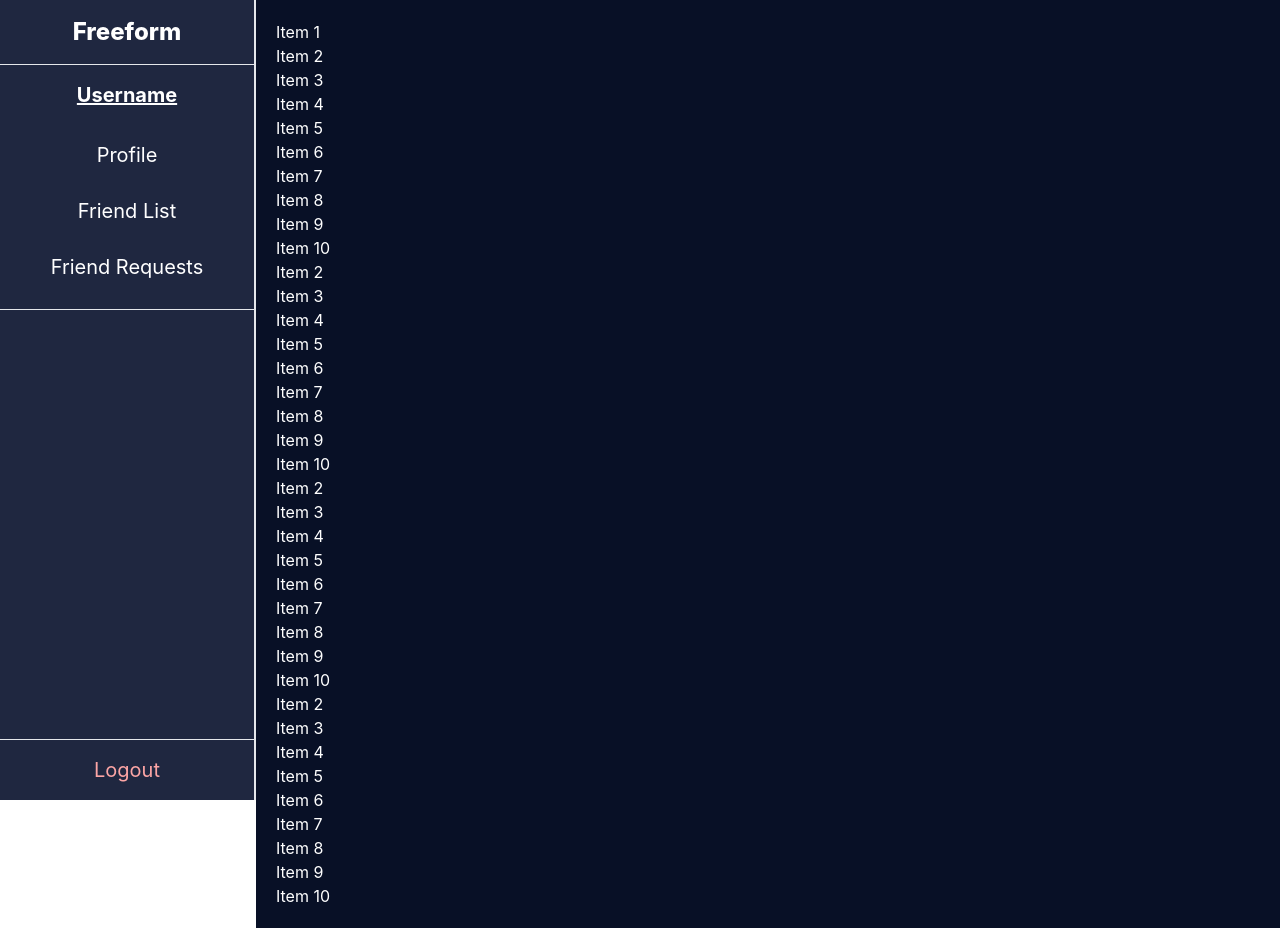
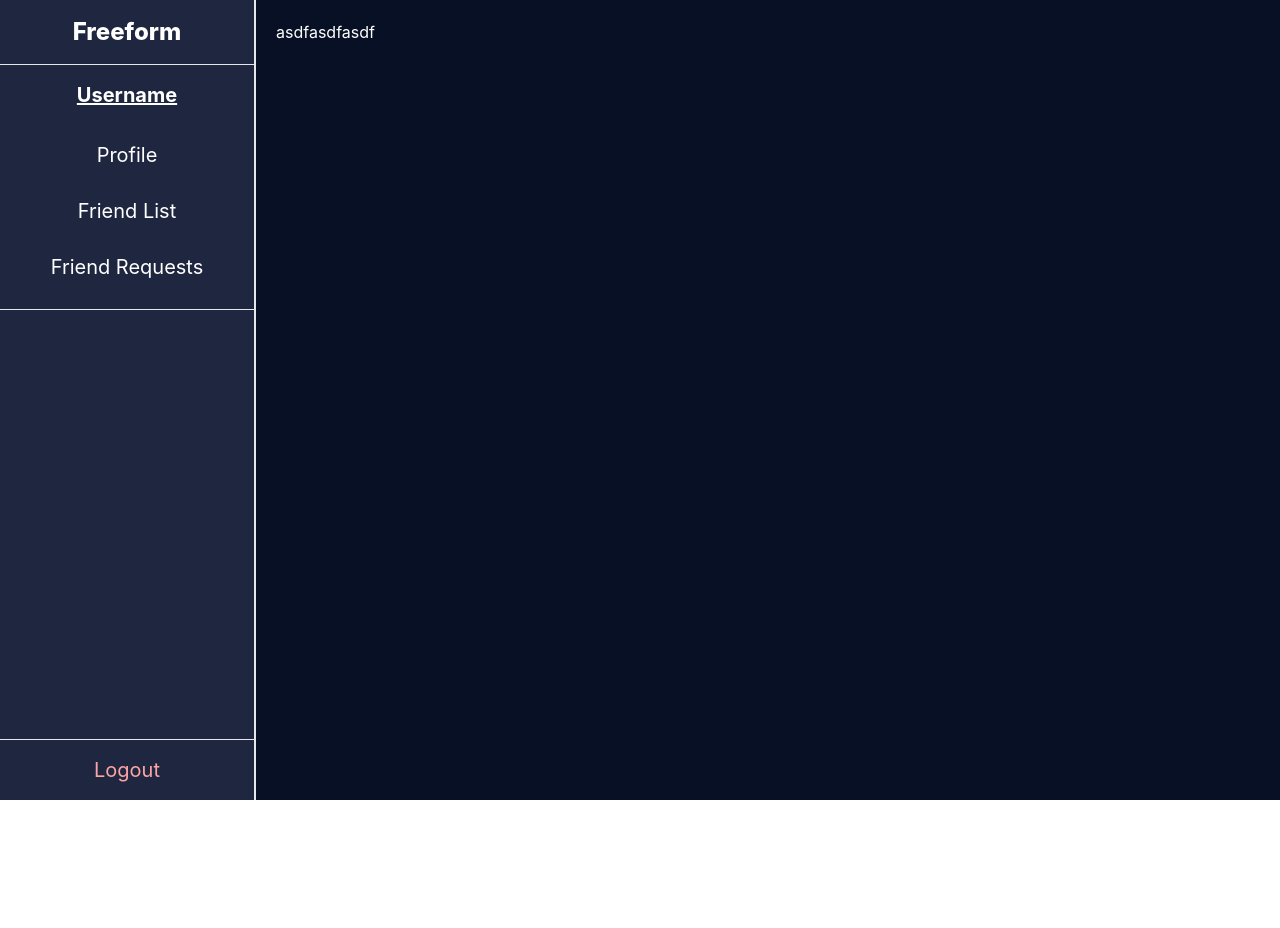
Before and after one commit to pykm05/social-media-app, a React (Create React App) app in the folder freeform-app/: page /feed in a window 1280 px wide. After the commit the page ends 800 px from the top, so only its background shows below. Built offline with nearby package versions, Linux system fonts and the light colour scheme.

Commit message:
Testing Components

```diff
--- a/freeform-app/src/Feed.js
+++ b/freeform-app/src/Feed.js
@@ -1,4 +1,6 @@
 import { useNavigate } from "react-router-dom";
+
+import CreatePost from "./components/CreatPost.jsx"
 
 function Home() {
     const navigate = useNavigate();
@@ -29,44 +31,8 @@ function Home() {
                         <button class="text-xl p-4 border-t w-full text-red-300 hover:bg-red-400 hover:text-white transition-colors">Logout</button>
                     </div>
                 </div>
-                <div class = "ml-[20%] p-5 text-white font-inter x-1/5 w-4/5 overflow-y-auto bg-custom-dark">
-                <p>Item 1</p>
-                <p>Item 2</p>
-      <p>Item 3</p>
-      <p>Item 4</p>
-      <p>Item 5</p>
-      <p>Item 6</p>
-      <p>Item 7</p>
-      <p>Item 8</p>
-      <p>Item 9</p>
-      <p>Item 10</p>
-      <p>Item 2</p>
-      <p>Item 3</p>
-      <p>Item 4</p>
-      <p>Item 5</p>
-      <p>Item 6</p>
-      <p>Item 7</p>
-      <p>Item 8</p>
-      <p>Item 9</p>
-      <p>Item 10</p>
-      <p>Item 2</p>
-      <p>Item 3</p>
-      <p>Item 4</p>
-      <p>Item 5</p>
-      <p>Item 6</p>
-      <p>Item 7</p>
-      <p>Item 8</p>
-      <p>Item 9</p>
-      <p>Item 10</p>
-      <p>Item 2</p>
-      <p>Item 3</p>
-      <p>Item 4</p>
-      <p>Item 5</p>
-      <p>Item 6</p>
-      <p>Item 7</p>
-      <p>Item 8</p>
-      <p>Item 9</p>
-      <p>Item 10</p>
+                <div class = "ml-[20%] p-5 text-white font-inter x-1/5 w-4/5 overflow-y-auto bg-custom-dark items-center">
+                    <CreatePost/>
                 </div>
             </div>
         </div>
--- /dev/null
+++ b/freeform-app/src/components/CreatPost.jsx
@@ -0,0 +1,11 @@
+import React from 'react';
+
+function CreatePost() {
+  return (
+    <div className = "text-green-100">
+      asdfasdfasdf
+    </div>
+  );
+}
+
+export default CreatePost;
--- a/freeform-app/tailwind.config.js
+++ b/freeform-app/tailwind.config.js
@@ -1,6 +1,8 @@
 /** @type {import('tailwindcss').Config} */
 module.exports = {
-  content: ["./src/*.{html,js}"],
+  content: ["./src/*.{html,js,jsx}",
+    "./src/components/*{jsx}"
+  ],
   theme: {
     extend: {
       colors: {
```
Also changed, not shown: freeform-app/src/components/bananana.txt (deleted).
